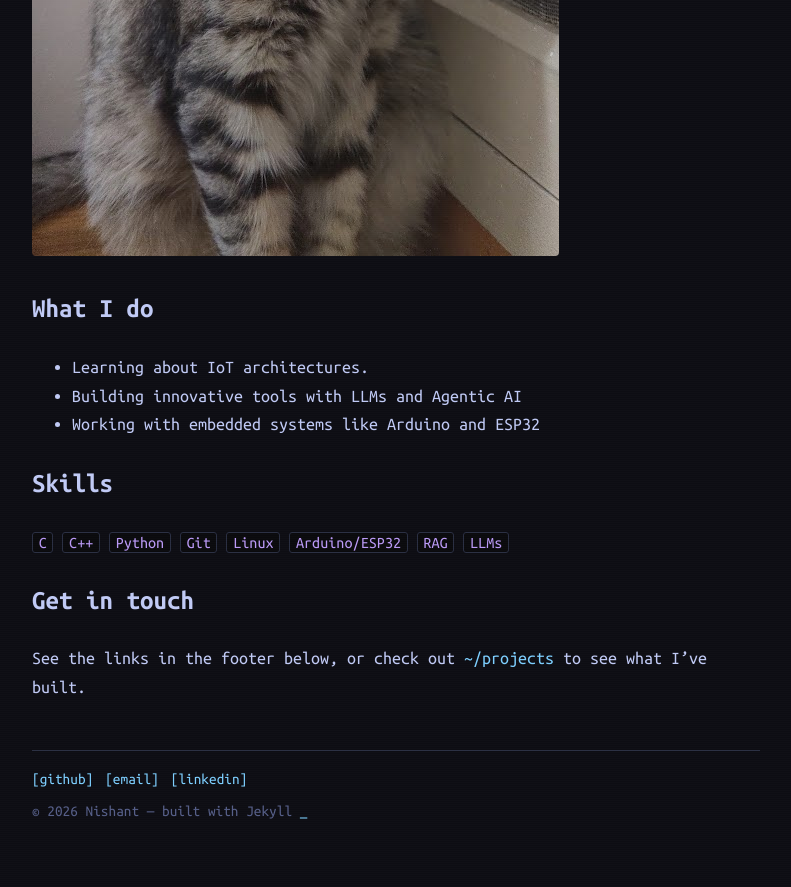
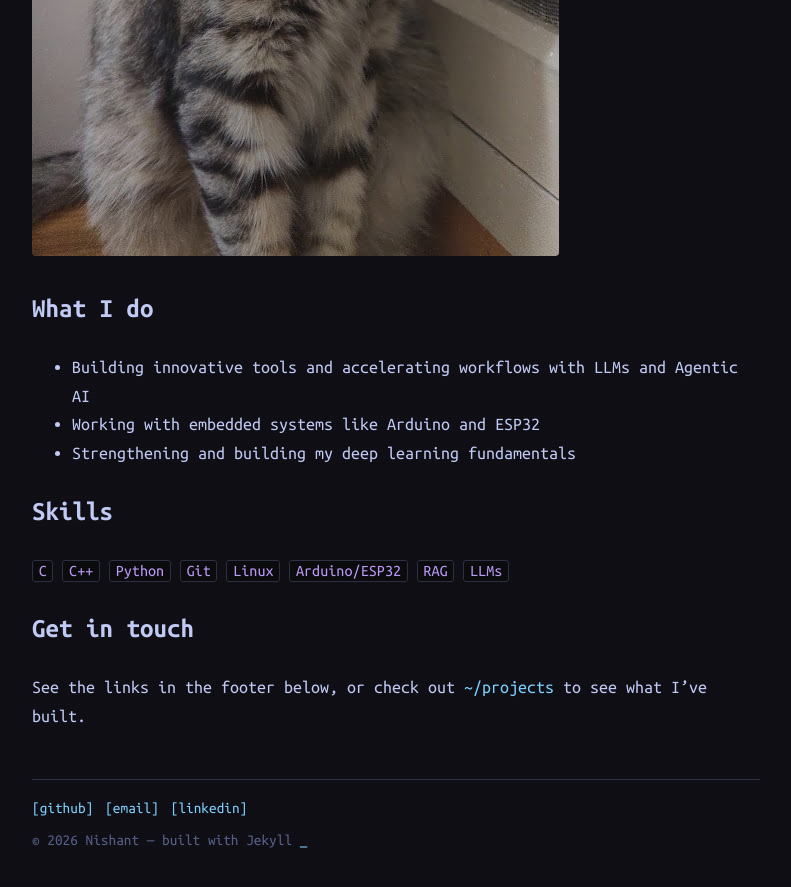
Before and after one commit to NishTheFish92/nishthefish92.github.io, a Jekyll site: the page built from about.md, in a window 1280 px wide and 900 px high, scrolled down 1317 px. Shown: the top 887 px of the window, without its empty margins (244-1035 px from the left). Built offline with Jekyll 4.4.1, drawn with Linux system fonts in a browser that asks for light colours.

Commit message:
Updated resume

```diff
--- a/about.md
+++ b/about.md
@@ -14,9 +14,9 @@ I'm also fond of cats, here's the cat that was my unofficial hostel roommate for
 
 ## What I do
 
-- Learning about IoT architectures.
-- Building innovative tools with LLMs and Agentic AI
+- Building innovative tools and accelerating workflows with LLMs and Agentic AI
 - Working with embedded systems like Arduino and ESP32
+- Strengthening and building my deep learning fundamentals
 
 ## Skills
 
```
Also changed, not shown: 1 other file.
